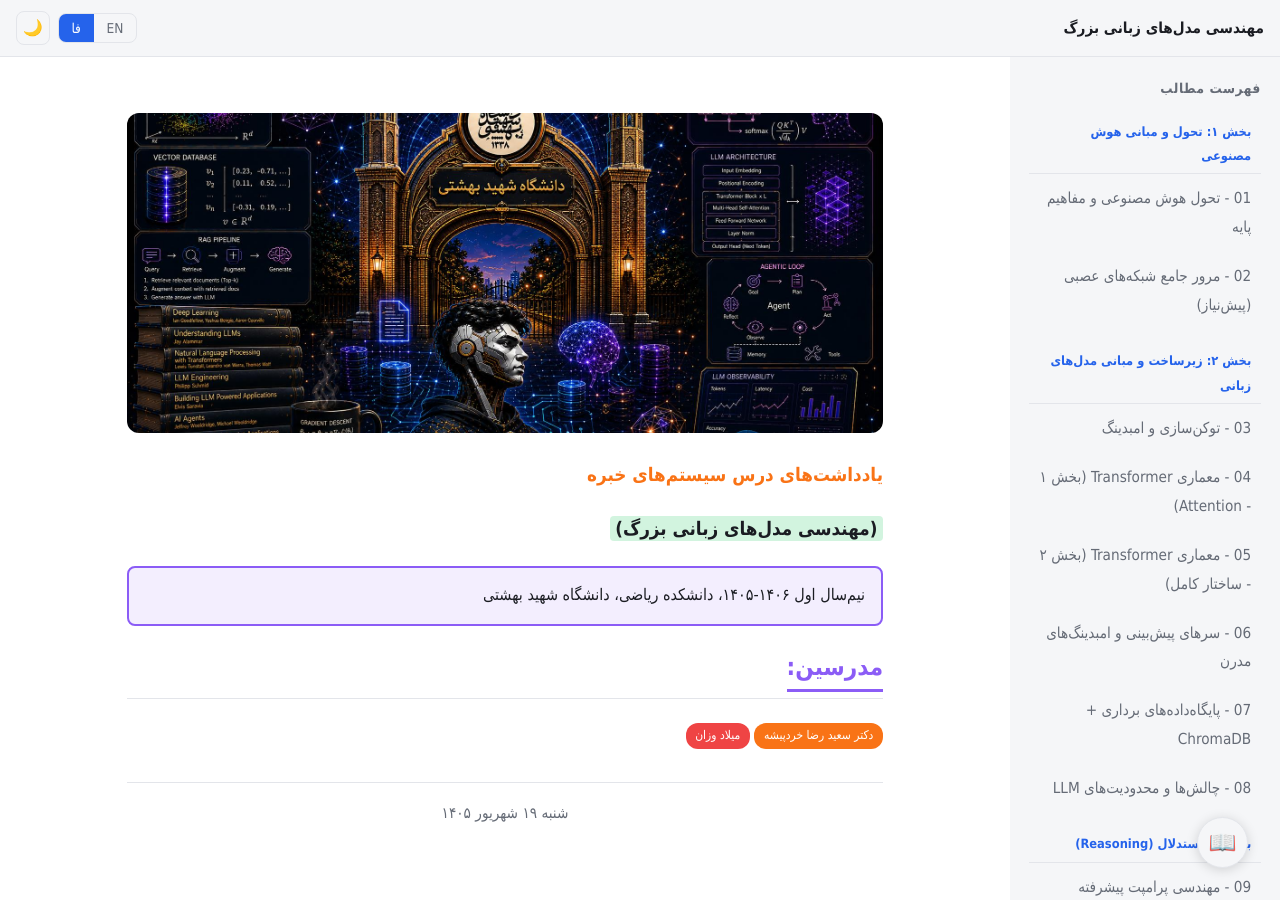
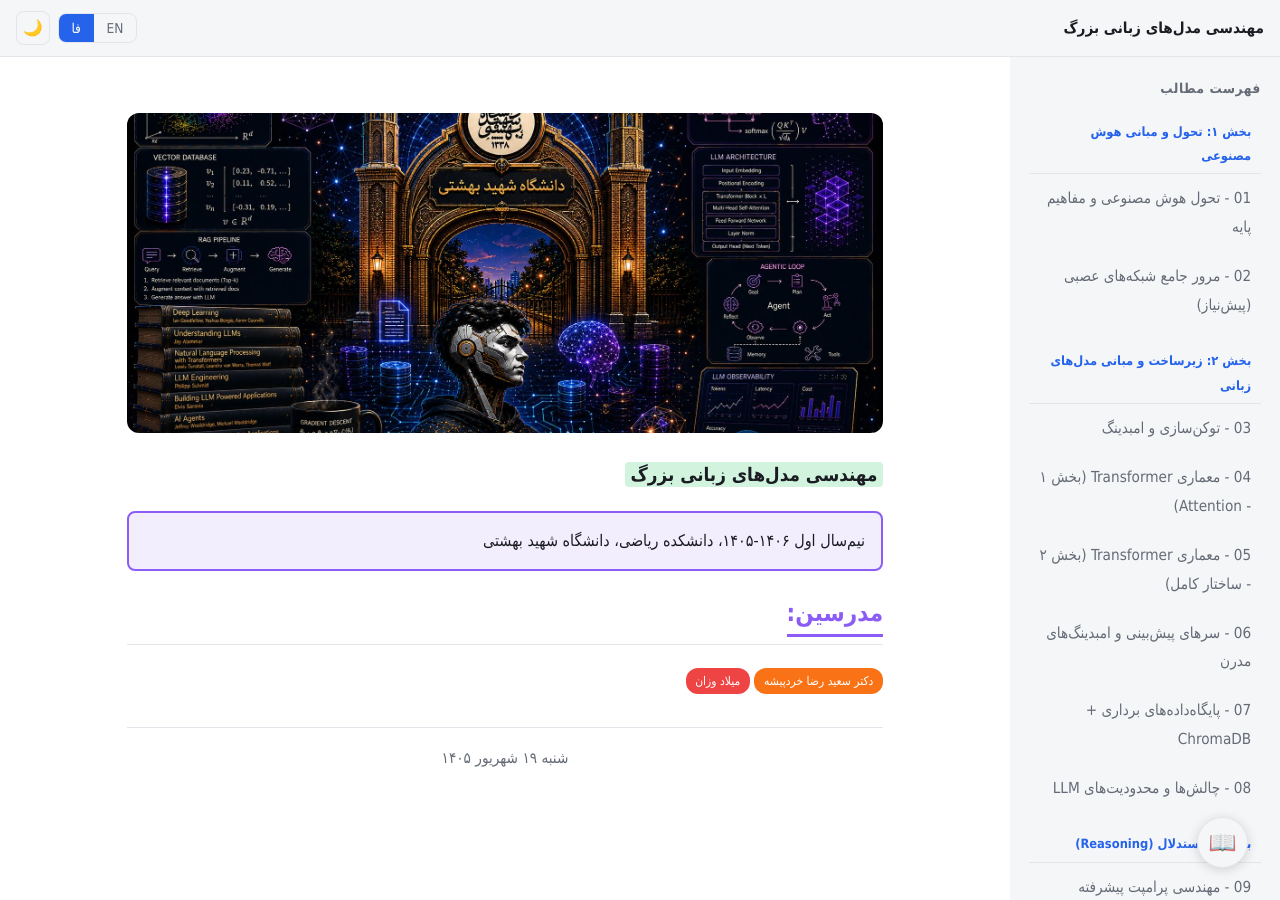
Before and after one commit to sbu-llm/notes, a Jekyll site: the page built from index.md, in a window 1280 px wide and 900 px high. Built offline with Jekyll 4.4.1, drawn with Linux system fonts in a browser that asks for light colours; a style sheet for code colours, icons or effects is not loaded; part of the change alters nothing that is shown.

Commit message:
Update index.md

```diff
--- a/index.md
+++ b/index.md
@@ -7,8 +7,7 @@ title: خانه
 
 <div class="chrome home-content" data-lang-content="fa" markdown="1">
 
-### <span class="text-orange">یادداشت‌های درس سیستم‌های خبره</span>
-### <span class="hl-green">(مهندسی مدل‌های زبانی بزرگ)</span>
+### <span class="hl-green">مهندسی مدل‌های زبانی بزرگ</span>
 
 <div class="box-purple">
   نیم‌سال اول ۱۴۰۶-۱۴۰۵، دانشکده ریاضی، دانشگاه شهید بهشتی
@@ -28,8 +27,8 @@ title: خانه
 
 <div class="chrome home-content" data-lang-content="en" markdown="1">
 
-### <span class="text-orange">Expert Systems Lecture Notes</span>
-### <span class="hl-green">(Large Language Model Engineering)</span>
+
+### <span class="hl-green">Engineering for Large Language Models</span>
 
 <div class="box-purple">
   2026-2027, Faculty of Mathematics, Shahid Beheshti University
```
